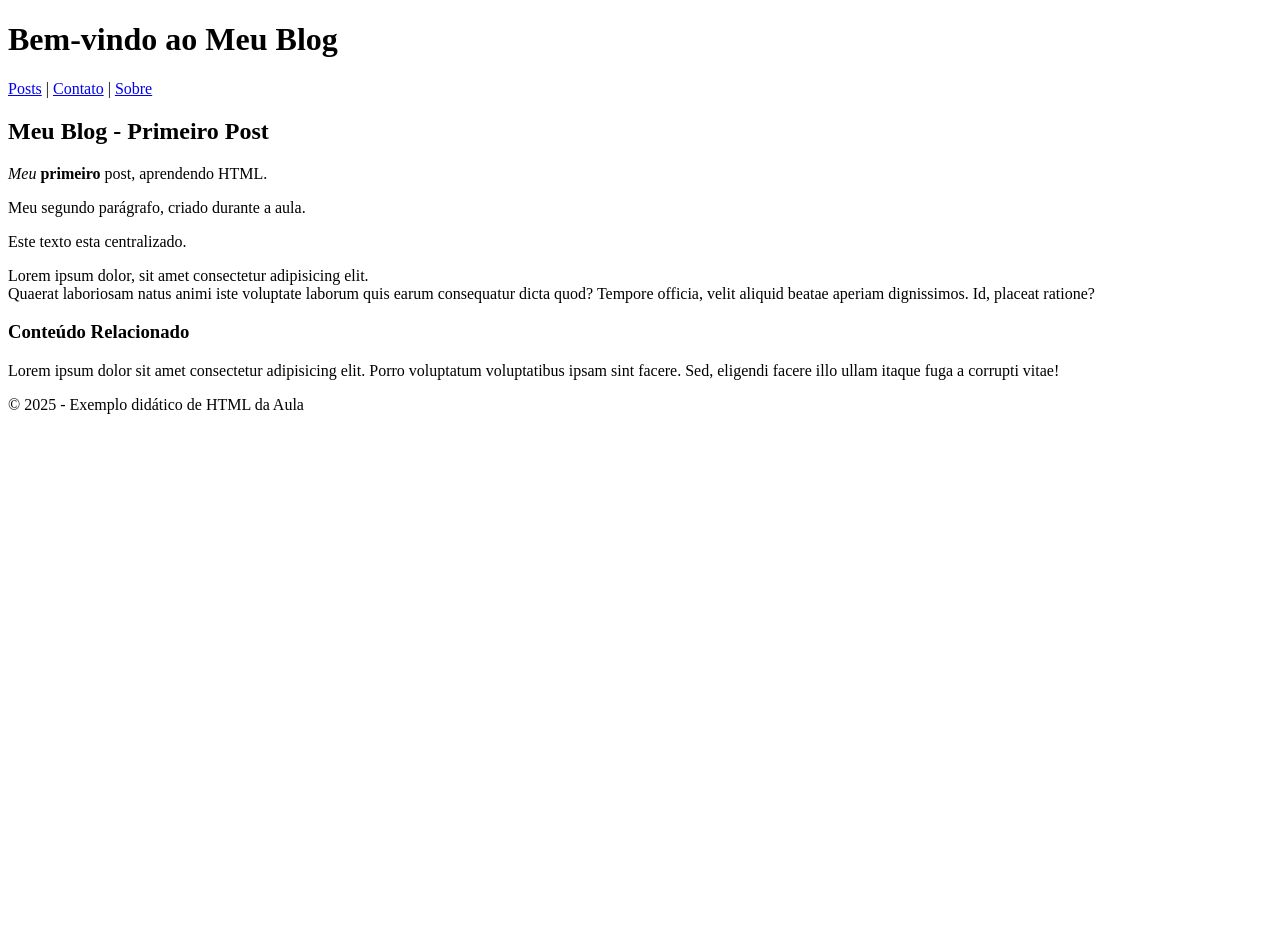
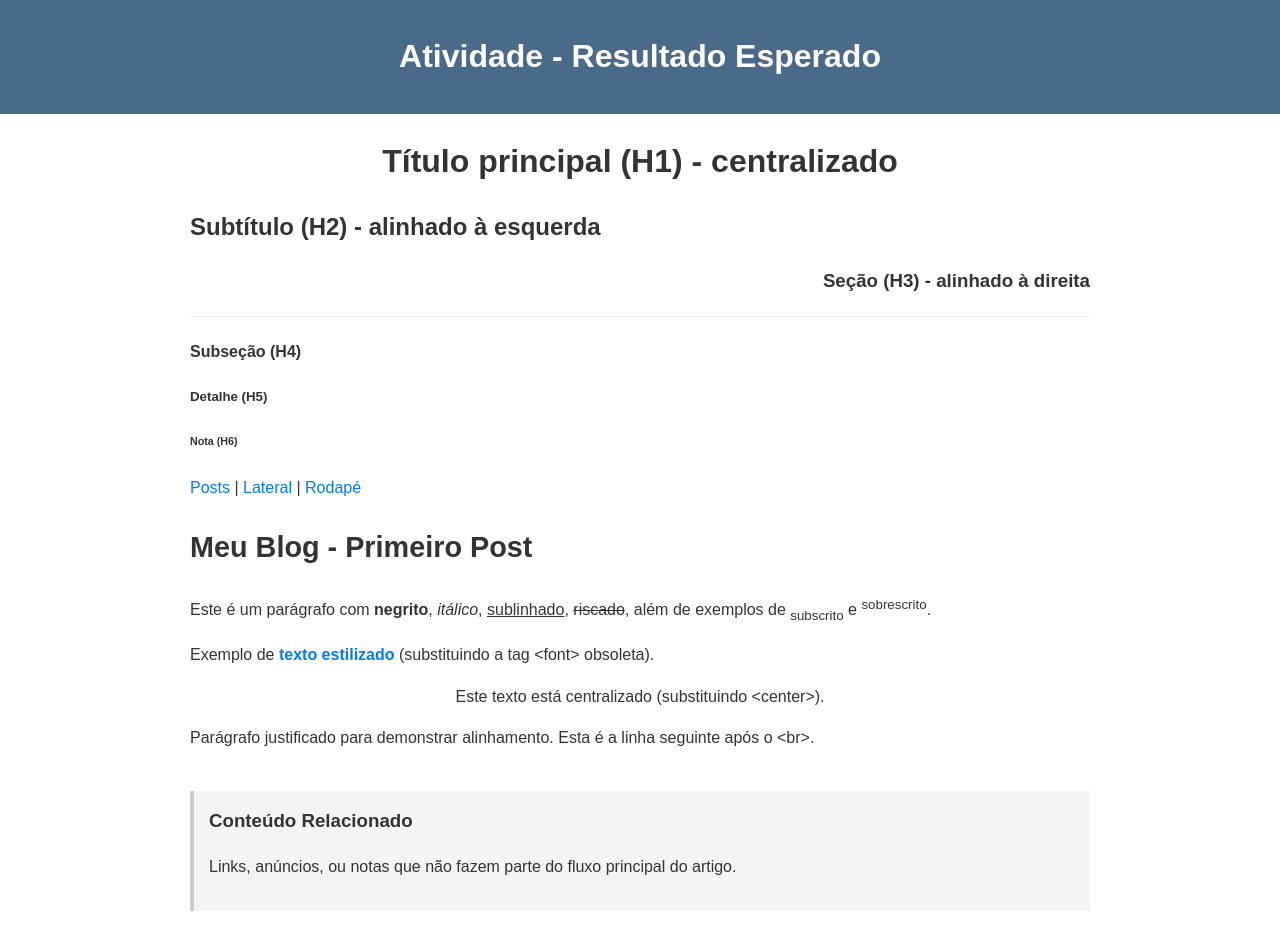
Before and after one commit to jonatas-renan/Primeiro-site, a plain HTML site: page Tarefa 4/index.html in a window 1280 px wide. Before the commit the page ends 800 px from the top, so only its background shows below. Drawn offline with Linux system fonts and the light colour scheme.

Commit message:
Segundo commit

```diff
--- a/Tarefa 4/estilo.css
+++ b/Tarefa 4/estilo.css
@@ -1,27 +1,85 @@
-#centralizado {
+/* estilos.css */
+
+/* --- ESTILOS GERAIS E LAYOUT --- */
+body {
+    font-family: Arial, Helvetica, sans-serif;
+    line-height: 1.6;
+    color: #333;
+    margin: 0;
+    padding: 0;
+}
+
+.container {
+    max-width: 900px; /* Define uma largura máxima para o conteúdo */
+    margin: 20px auto; /* Centraliza o container na página */
+    padding: 0 20px;
+}
+
+.cabecalho-atividade {
+    background-color: #4a6a8a; /* Azul escuro do cabeçalho da imagem */
+    color: white;
+    padding: 10px 20px;
     text-align: center;
 }
 
-#esquerda {
+hr {
+    margin: 20px 0;
+    border: 0;
+    border-top: 1px solid #eee;
+}
+
+/* --- ESTILOS DE TEXTO E TÍTULOS --- */
+.titulo-principal {
+    text-align: center;
+}
+
+.subtitulo {
     text-align: left;
 }
 
-#direita {
+.secao {
     text-align: right;
 }
 
-#sublinhado {
+nav {
+    margin: 20px 0;
+}
+
+nav a {
+    color: #007BFF; /* Tom de azul para os links */
+    text-decoration: none;
+}
+
+nav a:hover {
     text-decoration: underline;
 }
 
-#estilo {
-    color:blue;
-    font-size: 48px;
+.post h2 {
+    font-size: 1.8em;
 }
 
-.center {
+.texto-estilizado {
+    color: #007BFF; /* Tom de azul, como na imagem */
+    font-weight: bold;
+}
+
+.texto-centralizado {
     text-align: center;
 }
-#quebra_linha {
+
+.paragrafo-justificado {
     text-align: justify;
 }
+
+
+/* --- ESTILOS DE COMPONENTES --- */
+.conteudo-relacionado {
+    margin-top: 40px;
+    padding: 15px;
+    background-color: #f4f4f4;
+    border-left: 4px solid #ccc;
+}
+
+.conteudo-relacionado h3 {
+    margin-top: 0;
+}
--- a/Tarefa 4/index.html
+++ b/Tarefa 4/index.html
@@ -1,57 +1,62 @@
 <!DOCTYPE html>
 <html lang="pt-BR">
 <head>
-        <meta charset="utf-8">
-        <title>Meu Primeiro Blog</title>
+    <meta charset="UTF-8">
+    <meta name="viewport" content="width=device-width, initial-scale=1.0">
+    <title>Atividade - Resultado Esperado</title>
+    <link rel="stylesheet" href="estilo.css">
 </head>
-
 <body>
 
-        <header>
-            <h1 id="centralizado">Bem-vindo ao Meu Blog</h1>
+    <header class="cabecalho-atividade">
+        <h1>Atividade - Resultado Esperado</h1>
+    </header>
+
+    <main class="container">
+
+        <h1 class="titulo-principal">Título principal (H1) - centralizado</h1>
+        <h2 class="subtitulo">Subtítulo (H2) - alinhado à esquerda</h2>
+        <h3 class="secao">Seção (H3) - alinhado à direita</h3>
+        <hr>
+        <h4>Subseção (H4)</h4>
+        <h5>Detalhe (H5)</h5>
+        <h6>Nota (H6)</h6>
 
         <nav>
-                <p>
-                    <a target="_blank" href="https://www.google.com">Posts</a> |
-                    <a target="_blank" href="https://www.google.com">Contato</a> |
-                    <a target="_blank" href="https://www.google.com">Sobre</a>
-                </p>
+            <a href="#">Posts</a> |
+            <a href="#">Lateral</a> |
+            <a href="#">Rodapé</a>
         </nav>
-        </header>
-
-        <section id="posts">
 
         <article class="post">
+            <h2>Meu Blog - Primeiro Post</h2>
 
-                <header>
-                    <h2>Meu Blog - Primeiro Post</h2>
-                    <p id="sublinhado">
-                        <em>Meu</em> <strong>primeiro</strong> post, aprendendo HTML.
-                    </p>
-                </header>
-
-                <p id="estilo">
-                    Meu segundo parágrafo, criado durante a aula.
-                </p>
-                <div class="center">
-                    Este texto esta centralizado.
-                </div>
-                <p id="quebra_linha">
-                    Lorem ipsum dolor, sit amet consectetur adipisicing elit. <br> Quaerat laboriosam natus animi iste voluptate laborum quis earum consequatur dicta quod? Tempore officia, velit aliquid beatae aperiam dignissimos. Id, placeat ratione?
+            <p>
+                Este é um parágrafo com <strong>negrito</strong>, <em>itálico</em>, <u>sublinhado</u>, <s>riscado</s>, além de exemplos de <sub>subscrito</sub> e <sup>sobrescrito</sup>.
             </p>
 
-                <aside id="lateral">
+            <p>
+                Exemplo de <span class="texto-estilizado">texto estilizado</span> (substituindo a tag &lt;font&gt; obsoleta).
+            </p>
+
+            <p class="texto-centralizado">
+                Este texto está centralizado (substituindo &lt;center&gt;).
+            </p>
+
+            <p class="paragrafo-justificado">
+                Parágrafo justificado para demonstrar alinhamento.
+                Esta é a linha seguinte após o &lt;br&gt;.<br>
+            </p>
+        </article>
+
+        <aside class="conteudo-relacionado">
             <h3>Conteúdo Relacionado</h3>
             <p>
-                        Lorem ipsum dolor sit amet consectetur adipisicing elit. Porro voluptatum voluptatibus ipsam sint facere. Sed, eligendi facere illo ullam itaque fuga a corrupti vitae!
+                Links, anúncios, ou notas que não fazem parte do fluxo principal do artigo.
             </p>
         </aside>
 
-            </article> </section> <footer id="rodape">
-            <p>
-                &copy; 2025 - Exemplo didático de HTML da Aula
-            </p>
-        </footer>
+    </main>
 
 </body>
 </html>
```
Also changed, not shown: Tarf/index.html (deleted, +0 -57 lines). Lines whose indentation alone changed are shown as unchanged.
